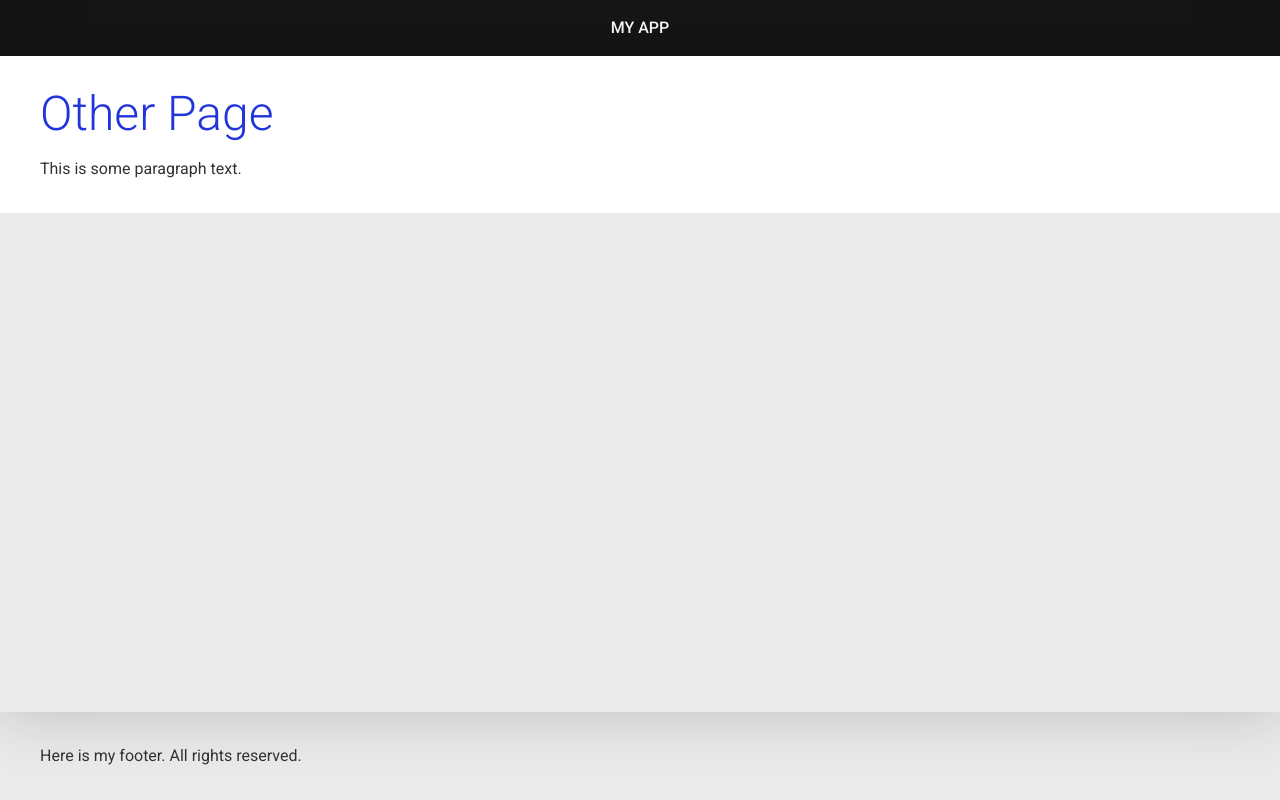
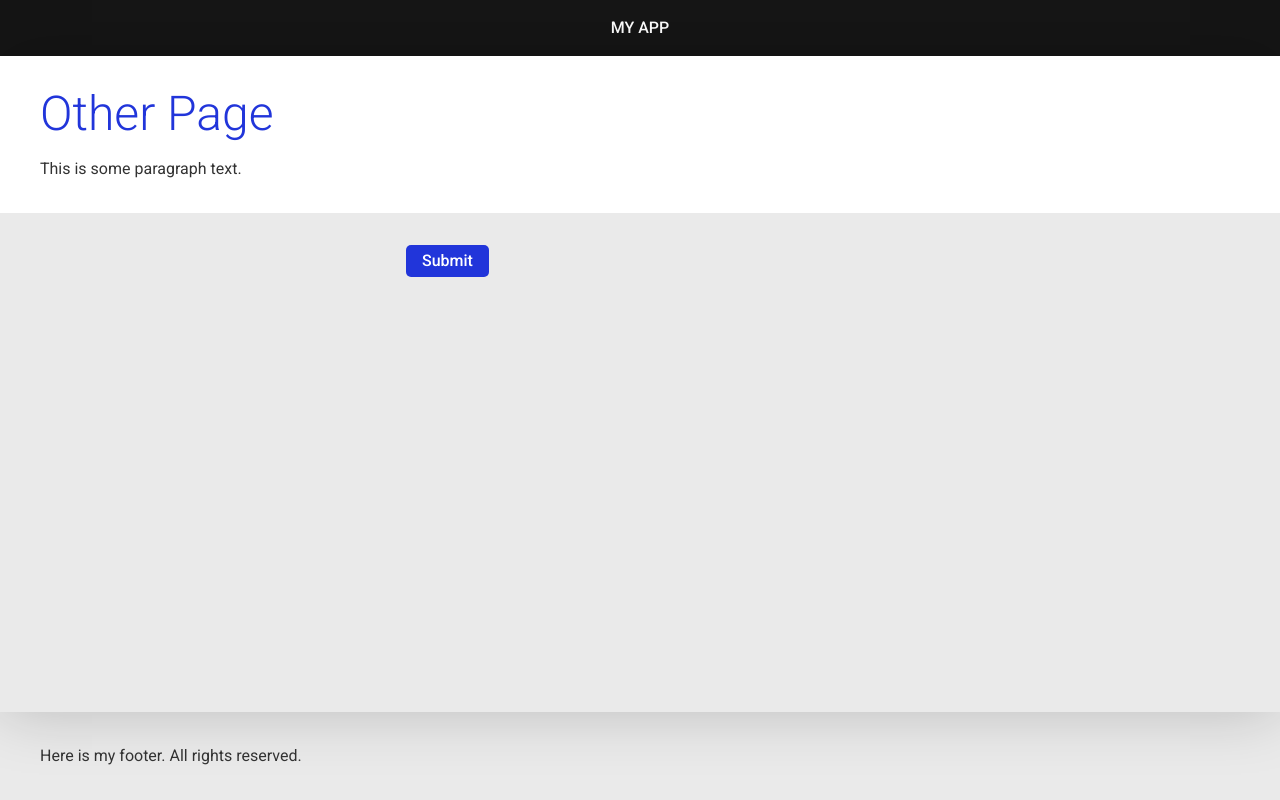
Before and after one commit to calebjacob/next, a Next.js app: page /other in a window 1280 px wide. Built offline with nearby package versions, Linux system fonts and the light colour scheme.

Commit message:
Starting to play with react hook form

```diff
--- /dev/null
+++ b/components/form/index.tsx
@@ -0,0 +1,19 @@
+import type { FC, ReactNode } from 'react';
+import { FormProvider, useForm } from 'react-hook-form';
+
+interface Props {
+  children: ReactNode;
+  onSubmit(data: unknown): void;
+}
+
+const Form: FC<Props> = ({ children, onSubmit }: Props) => {
+  const formMethods = useForm();
+
+  return (
+    <FormProvider {...formMethods}>
+      <form onSubmit={formMethods.handleSubmit(onSubmit)}>{children}</form>
+    </FormProvider>
+  );
+};
+
+export default Form;
--- /dev/null
+++ b/components/text-input/index.tsx
@@ -0,0 +1,19 @@
+import type { FC } from 'react';
+import { useFormContext } from 'react-hook-form';
+
+interface Props {
+  label: string;
+  name: string;
+}
+
+const TextInput: FC<Props> = ({ label, name }: Props) => {
+  const { register } = useFormContext();
+
+  return (
+    <>
+      <input {...register(name)} />
+    </>
+  );
+};
+
+export default TextInput;
--- a/package.json
+++ b/package.json
@@ -14,6 +14,7 @@
     "next": "12.1.0",
     "react": "17.0.2",
     "react-dom": "17.0.2",
+    "react-hook-form": "^7.27.1",
     "styled-components": "^5.3.3"
   },
   "devDependencies": {
--- a/pages/other.tsx
+++ b/pages/other.tsx
@@ -1,10 +1,17 @@
 import type { NextPage } from 'next';
 
+import Button from '@/components/button';
+import Form from '@/components/form';
 import Heading from '@/components/heading';
 import Paragraph from '@/components/paragraph';
 import Section from '@/components/section';
+import TextInput from '@/components/text-input';
 
 const OtherPage: NextPage = () => {
+  function onSubmit(data: unknown) {
+    console.log(data);
+  }
+
   return (
     <>
       <Section background="surface1" noBorder>
@@ -14,6 +21,15 @@ const OtherPage: NextPage = () => {
 
         <Paragraph>This is some paragraph text.</Paragraph>
       </Section>
+
+      <Section>
+        <Form onSubmit={onSubmit}>
+          <TextInput label="First Name" name="firstName" />
+          <TextInput label="Last Name" name="lastName" />
+
+          <Button type="submit">Submit</Button>
+        </Form>
+      </Section>
     </>
   );
 };
```
Also changed, not shown: 2 other files (tests, documents, lock files or other folders).
